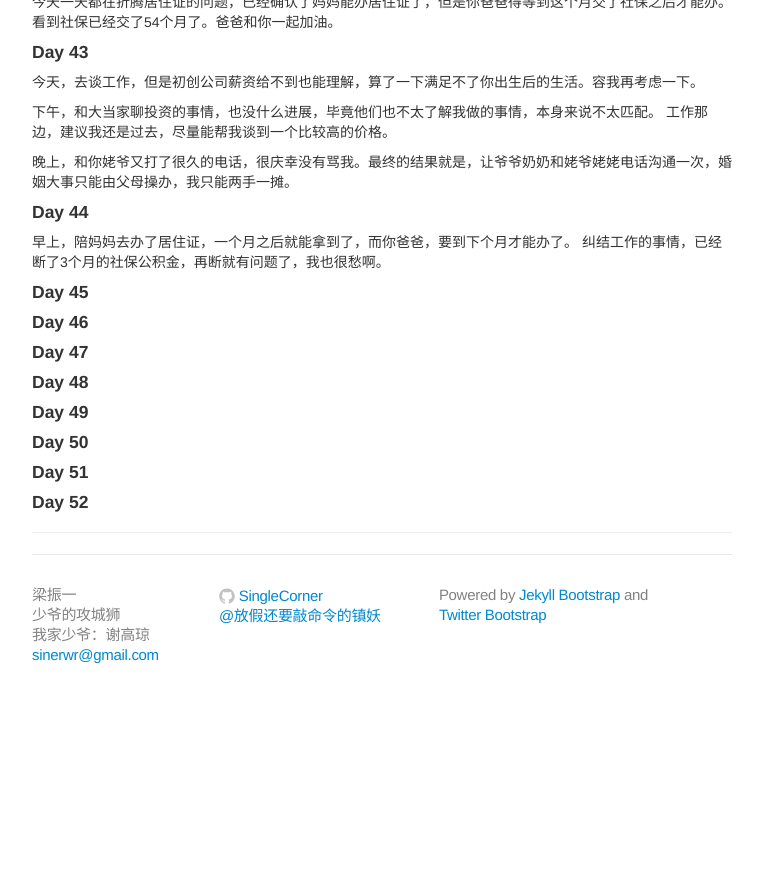
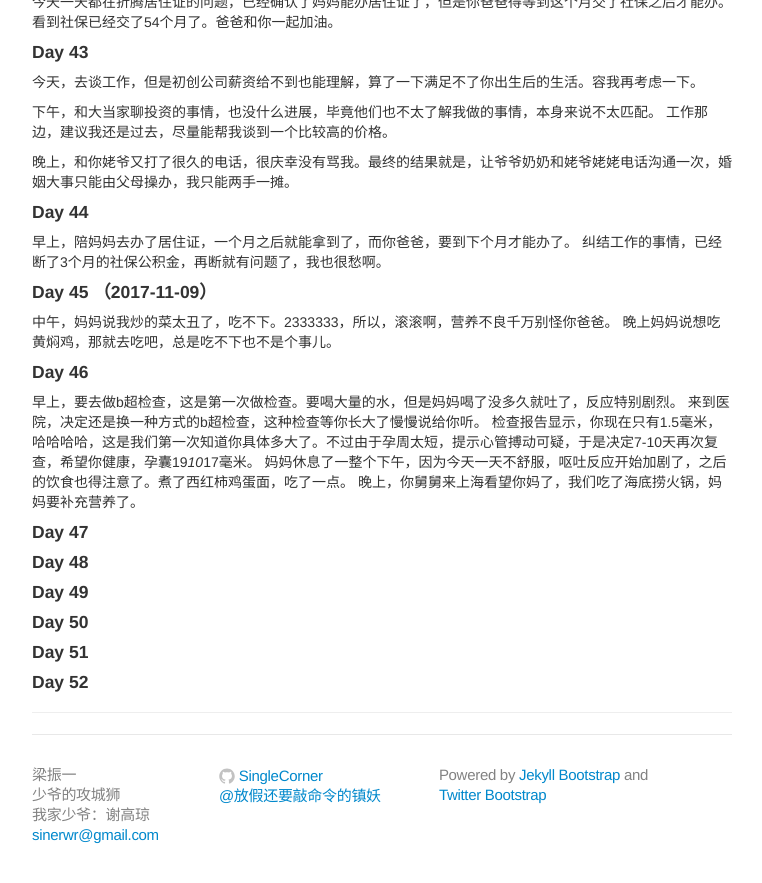
Before and after one commit to SingleCorner/SingleCorner.github.io, a Jekyll site: the page built from _posts/2017-11-02-pregnant-story.md, in a window 1280 px wide and 900 px high, scrolled down 970 px. Shown: the top 883 px of the window, without its empty margins (258-1020 px from the left). Built offline with Jekyll 4.4.1, drawn with Linux system fonts in a browser that asks for light colours; before the commit the page ends 1690 px from its top, so only the background shows below that.

Commit message:
update_dairy

```diff
--- a/_posts/2017-11-02-pregnant-story.md
+++ b/_posts/2017-11-02-pregnant-story.md
@@ -51,9 +51,16 @@ permalink: /PregnantStory
   早上，陪妈妈去办了居住证，一个月之后就能拿到了，而你爸爸，要到下个月才能办了。
   纠结工作的事情，已经断了3个月的社保公积金，再断就有问题了，我也很愁啊。
 
-#### Day 45
+#### Day 45 （2017-11-09）
+  中午，妈妈说我炒的菜太丑了，吃不下。2333333，所以，滚滚啊，营养不良千万别怪你爸爸。
+  晚上妈妈说想吃黄焖鸡，那就去吃吧，总是吃不下也不是个事儿。
 
 #### Day 46
+  早上，要去做b超检查，这是第一次做检查。要喝大量的水，但是妈妈喝了没多久就吐了，反应特别剧烈。
+  来到医院，决定还是换一种方式的b超检查，这种检查等你长大了慢慢说给你听。
+  检查报告显示，你现在只有1.5毫米，哈哈哈哈，这是我们第一次知道你具体多大了。不过由于孕周太短，提示心管搏动可疑，于是决定7-10天再次复查，希望你健康，孕囊19*10*17毫米。
+  妈妈休息了一整个下午，因为今天一天不舒服，呕吐反应开始加剧了，之后的饮食也得注意了。煮了西红柿鸡蛋面，吃了一点。
+  晚上，你舅舅来上海看望你妈了，我们吃了海底捞火锅，妈妈要补充营养了。
 
 #### Day 47
 
```
